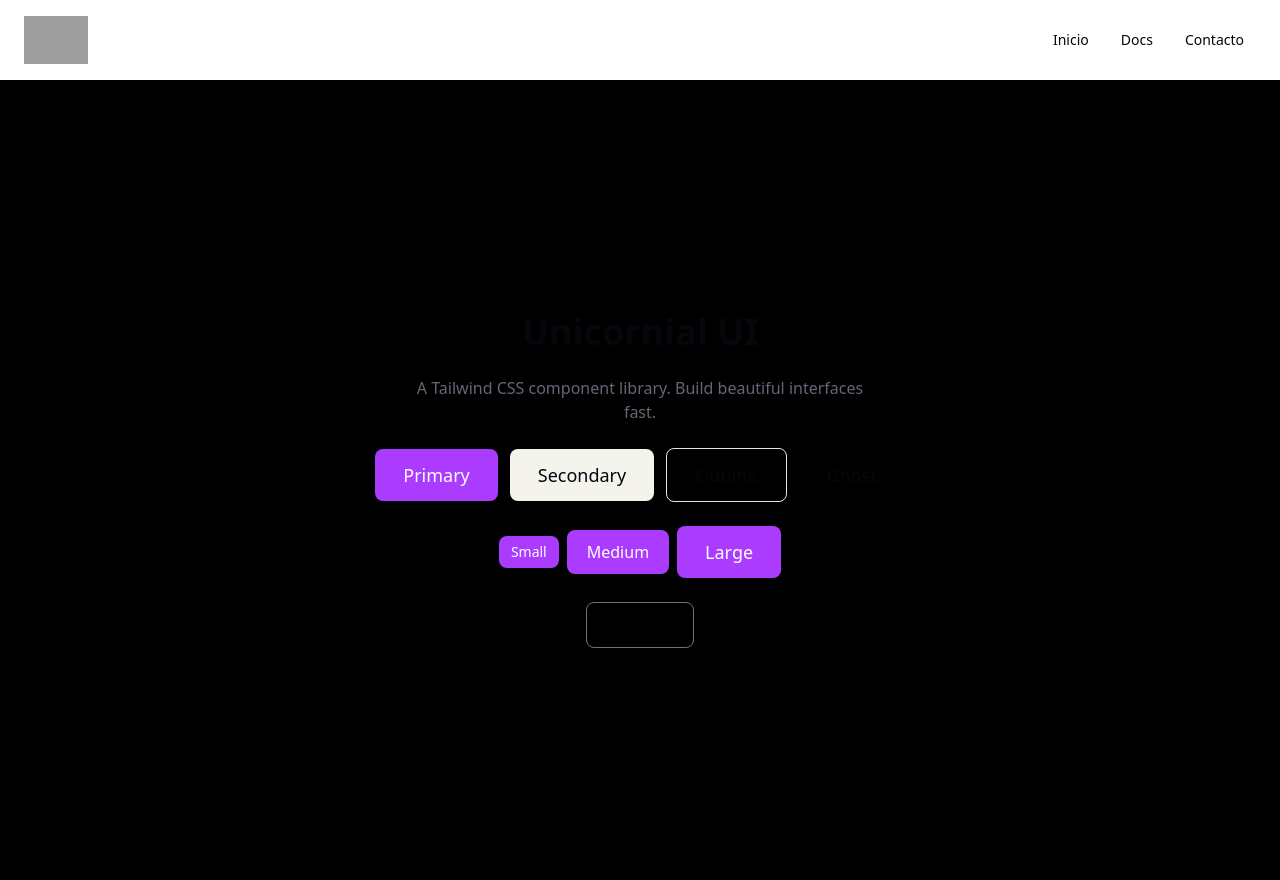
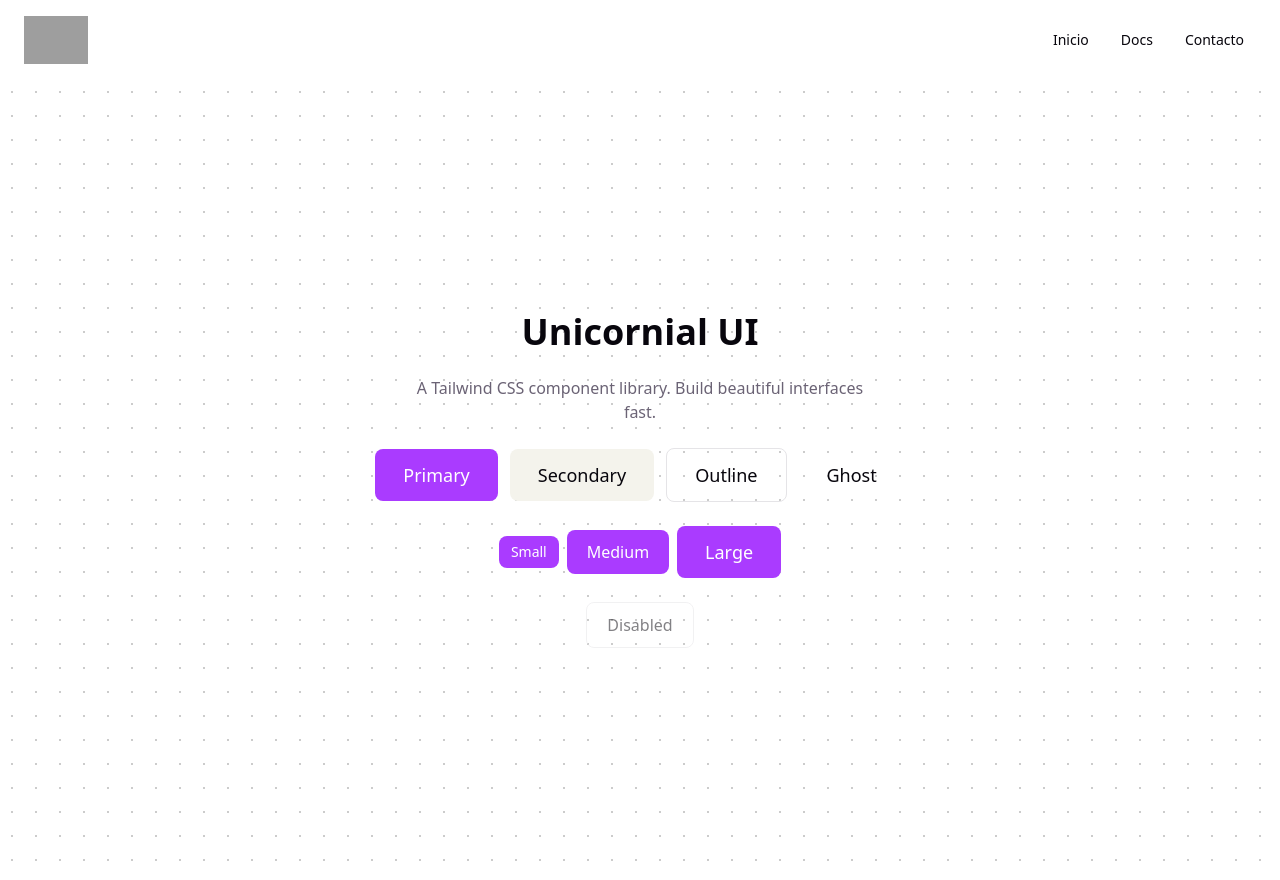
Before and after one commit to ElReyUnicornio/unicornial-ui, a React (Vite) app: page / in a window 1280 px wide. Built offline with nearby package versions, Linux system fonts and the light colour scheme; grey boxes are pictures that could not be loaded.

Commit message:
backgrounds component

```diff
--- /dev/null
+++ b/src/components/Background.tsx
@@ -0,0 +1,93 @@
+import { type HTMLAttributes, forwardRef } from "react";
+
+type Variant =
+  | "dots-grid"
+  | "isometric-dot-paper"
+  | "paper"
+  | "diamond-grid"
+  | "paper-45"
+  | "lines"
+  | "falling-stars";
+
+export interface BackgroundProps extends HTMLAttributes<HTMLDivElement> {
+  variant?: Variant;
+  color?: string;
+  size?: number;
+}
+
+const variantStyles: Record<
+  Variant,
+  (color: string, size: number) => React.CSSProperties
+> = {
+  "dots-grid": (c, s) => ({
+    backgroundImage: `radial-gradient(${c} 1px, transparent 1px)`,
+    backgroundSize: `${s}px ${s}px`,
+  }),
+  "isometric-dot-paper": (c, s) => ({
+    backgroundImage: `radial-gradient(${c} 1px, transparent 1px)`,
+    backgroundSize: `${s}px ${s * 1.732}px`,
+    backgroundPosition: `0 0, ${s / 2}px ${(s * 1.732) / 2}px`,
+  }),
+  paper: (c, s) => ({
+    backgroundImage: `linear-gradient(${c} 1px, transparent 1px), linear-gradient(90deg, ${c} 1px, transparent 1px)`,
+    backgroundSize: `${s}px ${s}px`,
+  }),
+  "diamond-grid": (c, s) => ({
+    backgroundImage: `linear-gradient(45deg, ${c} 1px, transparent 1px), linear-gradient(-45deg, ${c} 1px, transparent 1px)`,
+    backgroundSize: `${s}px ${s}px`,
+  }),
+  "paper-45": (c, s) => ({
+    backgroundImage: `linear-gradient(45deg, ${c} 1px, transparent 1px), linear-gradient(-45deg, ${c} 1px, transparent 1px)`,
+    backgroundSize: `${s}px ${s}px`,
+  }),
+  lines: (c, s) => ({
+    backgroundImage: `linear-gradient(${c} 1px, transparent 1px)`,
+    backgroundSize: `${s}px ${s}px`,
+  }),
+  "falling-stars": (c, s) => ({
+    backgroundImage: `
+      radial-gradient(${c} 1px, transparent 1px),
+      radial-gradient(${c} 1px, transparent 1px),
+      radial-gradient(${c} 1.5px, transparent 1.5px),
+      radial-gradient(${c} 1px, transparent 1px)
+    `,
+    backgroundSize: `${s * 5}px ${s * 5}px, ${s * 3}px ${s * 3}px, ${s * 7}px ${s * 7}px, ${s * 4}px ${s * 4}px`,
+    backgroundPosition: `0 0, ${s}px ${s * 2}px, ${s * 3}px ${s}px, ${s * 2}px ${s * 4}px`,
+    animation: "falling-stars 20s linear infinite",
+  }),
+};
+
+export const Background = forwardRef<HTMLDivElement, BackgroundProps>(
+  function Background(
+    {
+      variant = "dots-grid",
+      color = "rgba(170, 59, 255, 0.25)",
+      size = 24,
+      className = "",
+      children,
+      ...props
+    },
+    ref,
+  ) {
+    const styles = variantStyles[variant](color, size);
+
+    return (
+      <div
+        ref={ref}
+        className={["w-full h-full relative overflow-hidden", className].join(
+          " ",
+        )}
+        {...props}
+      >
+        <div
+          aria-hidden
+          className="absolute inset-0 -z-10 pointer-events-none"
+          style={styles}
+        />
+        {children}
+      </div>
+    );
+  },
+);
+
+export default Background;
--- a/src/index.css
+++ b/src/index.css
@@ -17,3 +17,20 @@
 
   --shadow-default: rgba(0, 0, 0, 0.1) 0 10px 15px -3px, rgba(0, 0, 0, 0.05) 0 4px 6px -2px;
 }
+
+@keyframes falling-stars {
+  0% {
+    background-position:
+      0 0,
+      0 0,
+      0 0,
+      0 0;
+  }
+  100% {
+    background-position:
+      500px 1000px,
+      300px 600px,
+      700px 1400px,
+      400px 800px;
+  }
+}
--- a/src/index.ts
+++ b/src/index.ts
@@ -2,4 +2,5 @@ import "./index.css";
 
 export { Button } from "./components/Button";
 export { default as Header } from "./components/Header";
+export { default as Background } from "./components/Background";
 export { Validate, validators } from "./utils/validation";
--- a/src/main.tsx
+++ b/src/main.tsx
@@ -3,6 +3,7 @@ import { createRoot } from "react-dom/client";
 import { Button } from "./components/Button";
 import Header from "./components/Header";
 import "./index.css";
+import Background from "./components/Background";
 
 createRoot(document.getElementById("root")!).render(
   <StrictMode>
@@ -15,7 +16,7 @@ createRoot(document.getElementById("root")!).render(
           <Header.NavButton href="/contacto">Contacto</Header.NavButton>
         </nav>
       </Header>
-      <div className="min-h-screen bg-black flex flex-col items-center justify-center gap-6">
+      <Background className="min-h-screen flex flex-col items-center justify-center gap-6" color="rgba(0,0,0,0.2)" variant="dots-grid">
       <h1 className="text-4xl font-heading font-bold text-text-h">
         Unicornial UI
       </h1>
@@ -52,7 +53,7 @@ createRoot(document.getElementById("root")!).render(
           Disabled
         </Button>
       </div>
-    </div>
+    </Background>
     </div>
   </StrictMode>,
 );
```
